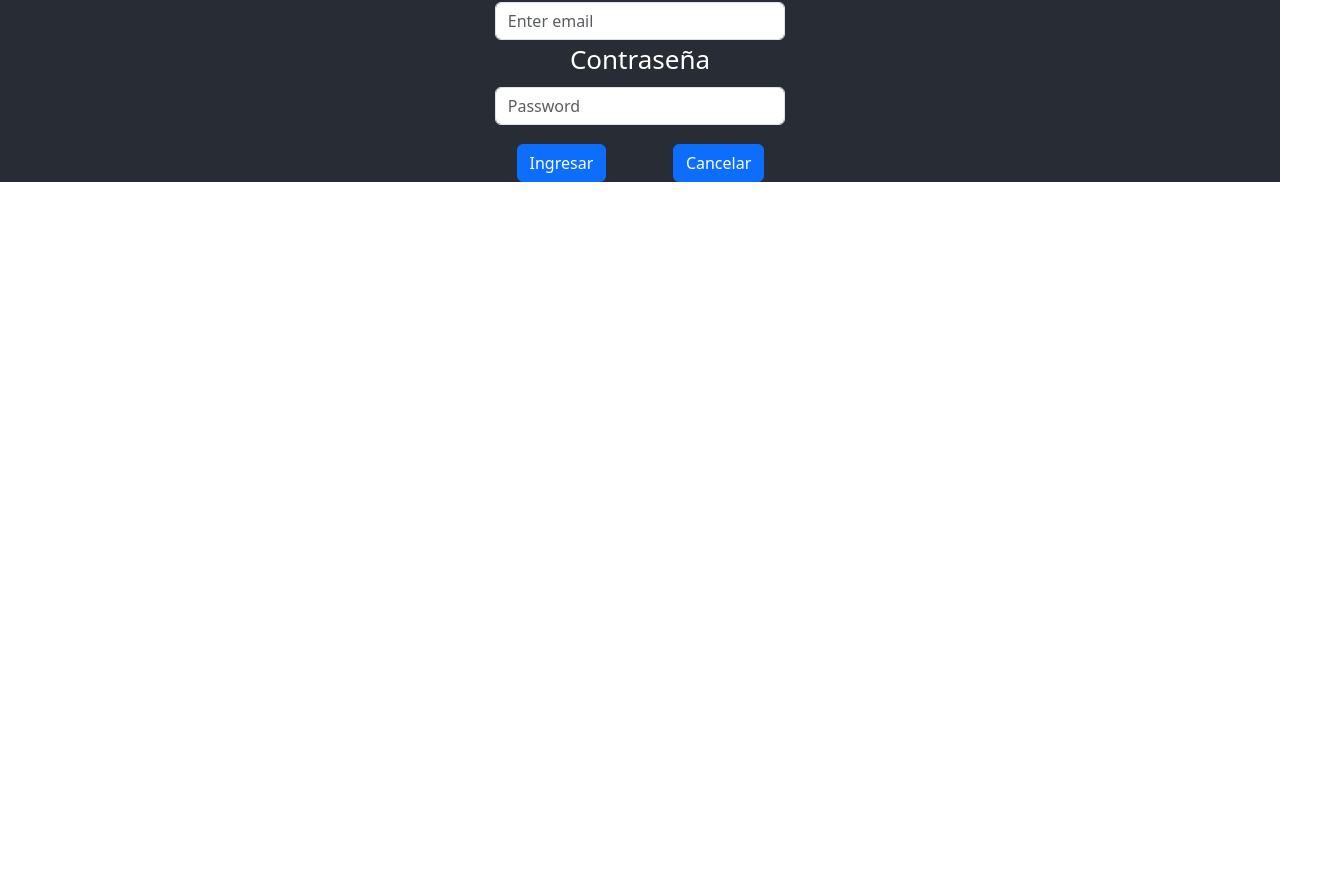
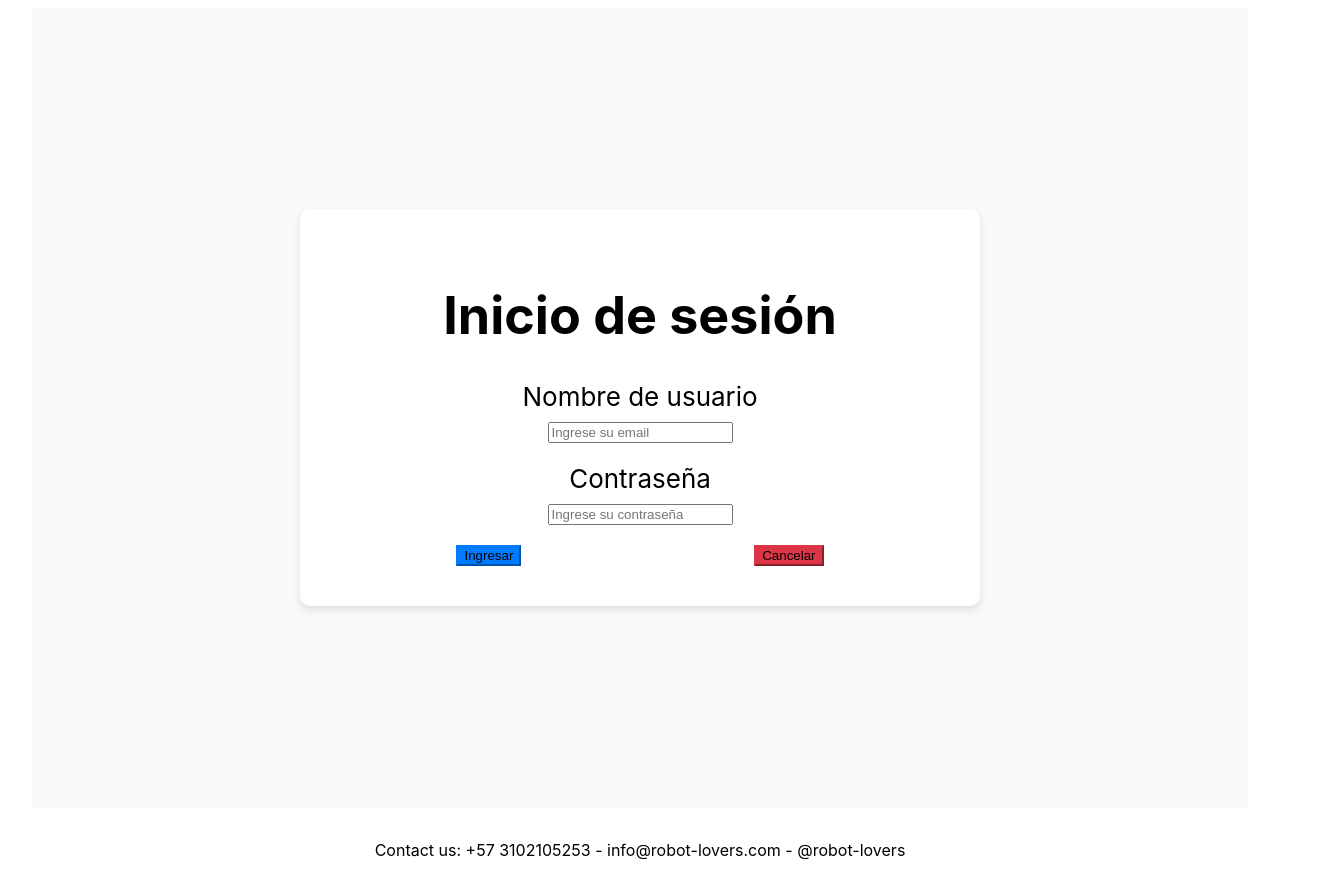
Before and after one commit to aspd-2501/parcial-web-1, a React (Create React App) app: page / in a window 1280 px wide. Shown: the part 657-1533 px from the top of the page, 1337 px wide, since content can reach past the window. Before the commit the page ends 839 px from the top, so only its background shows below. Built offline with nearby package versions, Linux system fonts and the light colour scheme.

Commit message:
ayuda ;-;

```diff
--- a/src/App.css
+++ b/src/App.css
@@ -14,14 +14,15 @@
 }
 
 .App-header {
-  background-color: #282c34;
   min-height: 100vh;
   display: flex;
   flex-direction: column;
-  align-items: center;
+  align-items: left;
   justify-content: center;
   font-size: calc(10px + 2vmin);
-  color: white;
+  color: black;
+  margin-left: 2rem;
+  margin: 2rem;
 }
 
 .App-link {
--- a/src/App.js
+++ b/src/App.js
@@ -2,19 +2,21 @@ import "./App.css";
 import { BrowserRouter, Routes, Route } from "react-router-dom";
 import Forms from "./components/forms/forms";
 import Header from "./components/header/header";
-import Robots from './components/robots/robots';
+import Robots from "./components/robots/robots";
+import Footer from "./components/footer/footer";
 
 function App() {
   return (
     <BrowserRouter>
       <div className="App">
-      <header className="App-header">
-        <Header />
-        <Routes>
-          <Route path="/" element={<Forms />} />
-          <Route path="/robots" element={<Robots/>} />
-        </Routes>
+        <header className="App-header">
+          <Header />
+          <Routes>
+            <Route path="/" element={<Forms />} />
+            <Route path="/robots" element={<Robots />} />
+          </Routes>
         </header>
+        <Footer />
       </div>
     </BrowserRouter>
   );
--- /dev/null
+++ b/src/components/footer/footer.js
@@ -0,0 +1,9 @@
+function Footer() {
+  return (
+    <footer className="mt-5 text-muted">
+      <p>Contact us: +57 3102105253 - info@robot-lovers.com - @robot-lovers</p>
+    </footer>
+  );
+}
+
+export default Footer;
--- /dev/null
+++ b/src/components/forms/forms.css
@@ -0,0 +1,61 @@
+.form-container {
+    display: flex;
+    justify-content: center;
+    align-items: center;
+    height: 100vh; /* Full viewport height */
+    background-color: #f8f9fa; /* Light gray background */
+  }
+
+  /* Center the Col with restricted width */
+  .form-wrapper {
+    background-color: white; /* White background for the form */
+    padding: 40px; /* Padding around the form */
+    border-radius: 10px; /* Rounded corners */
+    box-shadow: 0px 4px 8px rgba(0, 0, 0, 0.1); /* Light shadow for depth */
+    width: 100%;
+    max-width: 600px; /* Max width for form */
+  }
+
+  /* Style the form header */
+  .form-header h1 {
+    font-size: 24px; /* Adjust font size */
+    font-weight: bold;
+    margin-bottom: 20px; /* Spacing below the header */
+  }
+
+  /* Style the form inputs */
+  .form-input {
+    margin-bottom: 20px; /* Space between form fields */
+  }
+
+  /* Customize invalid input feedback */
+  .is-invalid + .form-text {
+    color: #dc3545 !important; /* Red for error messages */
+  }
+
+  /* Buttons styling */
+  .form-buttons {
+    display: flex;
+    justify-content: space-around; /* Even spacing between buttons */
+  }
+
+  .form-buttons .btn-primary {
+    background-color: #007bff;
+    border-color: #007bff;
+  }
+
+  .form-buttons .btn-danger {
+    background-color: #dc3545;
+    border-color: #dc3545;
+  }
+
+
+  @media (max-width: 768px) {
+    .form-wrapper {
+      padding: 20px;
+    }
+
+    .form-header h1 {
+      font-size: 20px;
+    }
+  }
--- a/src/components/forms/forms.js
+++ b/src/components/forms/forms.js
@@ -1,5 +1,6 @@
-import { useState } from "react";
-import { Col, Row, Form, Button } from "react-bootstrap";
+import { useState, useEffect } from "react";
+import { Col, Row, Form, Button, Alert } from "react-bootstrap";
+import "./forms.css";
 
 function Forms() {
   const [formValues, setFormValues] = useState({
@@ -10,6 +11,7 @@ function Forms() {
     emailState: true,
     passwordState: true,
   });
+  const [showError, setShowError] = useState(false);
 
   const handleEmailChange = (e) => {
     setFormValues({ ...formValues, email: e.target.value });
@@ -20,10 +22,15 @@ function Forms() {
   };
 
   const clickSubmit = () => {
-    console.log(formValues);
-    validationStates.emailState && validationStates.passwordState
-      ? alert("Formulario enviado")
-      : alert("Error de autenticación. Revise sus credenciales");
+    validateEmailState();
+    validatePasswordState();
+
+    if (validationStates.emailState && validationStates.passwordState) {
+      alert("Formulario enviado");
+      setShowError(false); // Hide the error if the form is valid
+    } else {
+      setShowError(true); // Show the error if the form is invalid
+    }
   };
 
   const validateEmailState = () => {
@@ -43,60 +50,72 @@ function Forms() {
   };
 
   const clickErase = () => {
-    setFormValues({ email: "", password: ""});
+    setFormValues({ email: "", password: "" });
   };
 
   return (
-    <div>
-      <h1>Inicio de sesión</h1>
+    <div className="form-container">
+      <Col md={6} className="form-wrapper text-center">
+        <h1 className="form-header mb-4">Inicio de sesión</h1>
         <Form>
-        <Form.Group className="mb-6" controlId="formBasicEmail">
+        <Form.Group className="form-input" controlId="formBasicEmail">
             <Form.Label>Nombre de usuario</Form.Label>
+            <br />
             <Form.Control
               type="email"
-            placeholder="Enter email"
+              placeholder="Ingrese su email"
               onChange={handleEmailChange}
               value={formValues.email}
               isInvalid={!validationStates.emailState}
             />
             {!validationStates.emailState && (
-            <Form.Text className="text-muted">
-              {" "}
-              Please enter a valid email
+              <Form.Text className="text-danger">
+                Ingrese un email válido
               </Form.Text>
             )}
           </Form.Group>
 
-        <Form.Group className="mb-3" controlId="formBasicPassword">
+          <Form.Group className="form-input" controlId="formBasicPassword">
             <Form.Label>Contraseña</Form.Label>
+            <br />
             <Form.Control
               type="password"
-            placeholder="Password"
+              placeholder="Ingrese su contraseña"
               onChange={handlePasswordChange}
               value={formValues.password}
               isInvalid={!validationStates.passwordState}
             />
             {!validationStates.passwordState && (
-            <Form.Text className="text-muted">
-              {" "}
-              Your password should be have numbers and letters and should be at
-              least 6 characters long
+              <Form.Text className="text-danger">
+                Su contraseña debe tener al menos 6 caracteres y contener
+                números y letras.
               </Form.Text>
             )}
           </Form.Group>
-        <Row>
-          <Col>
-            <Button variant="primary" onClick={clickSubmit}>
+          {showError && (
+            <Alert variant="danger" className="mt-3">
+              Error de autenticación. Revise sus credenciales
+            </Alert>
+          )}
+
+          <div className="form-buttons mt-4">
+            <Button
+              variant="primary"
+              size="lg"
+              onClick={clickSubmit}
+            >
               Ingresar
             </Button>
-          </Col>
-          <Col>
-            <Button variant="primary" onClick={clickErase}>
+            <Button
+              variant="danger"
+              size="lg"
+              onClick={clickErase}
+            >
               Cancelar
             </Button>
+          </div>
+        </Form>
       </Col>
-        </Row>
-      </Form>
     </div>
   );
 }
--- a/src/components/robots/robot.js
+++ b/src/components/robots/robot.js
@@ -1,15 +1,10 @@
-import {IntlProvider} from 'react-intl';
-import 'bootstrap/dist/css/bootstrap.min.css';
-import Container from "react-bootstrap/Container";
-import Row from "react-bootstrap/Row";
-import { BrowserRouter, Routes, Route } from "react-router-dom";
+import { useParams } from "react-router-dom";
+import Robots from "./robots";
 import Card from "react-bootstrap/Card";
-import { Link } from "react-router-dom";
 
 function Robot(props) {
   return (
     <Card style={{ width: "18rem", height: "24rem" }} className="mb-3">
-    <td>{props.robot.nombre}</td>
       {/* <Card.Img
        style={{ height: "14rem" }}
        variant="top"
@@ -17,10 +12,7 @@ function Robot(props) {
        alt={props.robot.descripcion}
      /> */}
       <Card.Body>
-       <Card.Title>
-         <Link to={"/robots/" + props.robot.id}>
-         </Link>
-       </Card.Title>
+        <Card.Title>{props.robot.nombre}</Card.Title>
         <Card.Text>{props.robot.anio}</Card.Text>
         <Card.Text>{props.robot.processing}</Card.Text>
         <Card.Text>{props.robot.humor}</Card.Text>
--- /dev/null
+++ b/src/components/robots/robots.css
@@ -0,0 +1,4 @@
+.robot-row{
+    display: flex;
+    flex-direction: row;
+}
--- a/src/components/robots/robots.js
+++ b/src/components/robots/robots.js
@@ -1,13 +1,13 @@
 import React, { useEffect, useState } from "react";
-import Robot from "./robot";
-import { FormattedMessage, useIntl } from "react-intl";
+import { FormattedMessage } from "react-intl";
+import { Col, Row } from "react-bootstrap";
+import "./robots.css";
+import Robot from "./robot.js"
 
 const Robots = () => {
-//   const intl = useIntl();
-//   const backgroundColor = intl.formatMessage({ id: "BackgroundColor" });
-//   const textColor = intl.formatMessage({ id: "Words" });
-
   const [robots, setRobots] = useState([]);
+  const [robotId, setRobot] = useState({});
+  const [visible, setVisible] = useState(false);
 
   useEffect(() => {
     fetch("http://localhost:3001/robots")
@@ -15,9 +15,18 @@ const Robots = () => {
       .then((data) => setRobots(data));
   }, []);
 
+  console.log(robots);
+
+  const onCardClick = (cardId) => {
+    setRobot(cardId);
+    setVisible(true);
+  };
+
   return (
-    <div>
-      <table className="table">
+    <>
+        <Row className="robot-row">
+          <Col md={4}>
+            <table className="table" onCardClick={onCardClick}>
               <thead>
                 <tr>
                   <th scope="col">#</th>
@@ -28,17 +37,28 @@ const Robots = () => {
                     <FormattedMessage id="Modelo" />
                   </th>
                   <th scope="col">
-              <FormattedMessage id="empresaFabricante" />
+                    <FormattedMessage id="EmpresaFabricante" />
                   </th>
                 </tr>
               </thead>
               <tbody>
-          {robots.map((e, i) => (
-            <Robot key={i} offer={e} />
+                {robots.map((e) => (
+                  <tr key={e.id} robot={e}>
+                    <td>{e.id}</td>
+                    <td>{e.nombre}</td>
+                    <td>{e.modelo}</td>
+                    <td>{e.empresaFabricante}</td>
+                  </tr>
                 ))}
               </tbody>
             </table>
-    </div>
+          </Col>
+          <Col md={8}>
+            {/* Aquí puedes poner el contenido de la tarjeta o lo que necesites */}
+            {visible && <Robot id={robotId} />}
+          </Col>
+        </Row>
+    </>
   );
 };
 
--- a/src/index.js
+++ b/src/index.js
@@ -4,10 +4,20 @@ import './index.css';
 import App from './App';
 import reportWebVitals from './reportWebVitals';
 import {IntlProvider} from 'react-intl';
+import localeEsMessages from "./locales/es";
+import localeEnMessages from "./locales/en";
+
+const messages = {
+  'en': localeEnMessages,
+  'es': localeEsMessages
+};
+
+const locale = navigator.language.split(/[-_]/)[0];
 
 const root = ReactDOM.createRoot(document.getElementById('root'));
+
 root.render(
-  <IntlProvider locale="en">
+  <IntlProvider locale={locale} messages={messages[locale]}>
     <App />
   </IntlProvider>
 );
--- /dev/null
+++ b/src/locales/en.json
@@ -0,0 +1,12 @@
+{
+    "Position": "Position",
+    "Company": "Company",
+    "Salary": "Salary",
+    "City": "City",
+    "PublicationDate": "Publication date",
+    "Views": "Number of views",
+    "Million": "Million",
+    "Millions": "Million",
+    "BackgroundColor": "black",
+    "Words": "white"
+}
--- /dev/null
+++ b/src/locales/es.json
@@ -0,0 +1,5 @@
+{
+    "Nombre": "Nombre",
+    "Modelo": "Modelo",
+    "EmpresaFabricante": "Empresa fabricante"
+}
```
Lines whose indentation alone changed are shown as unchanged.
